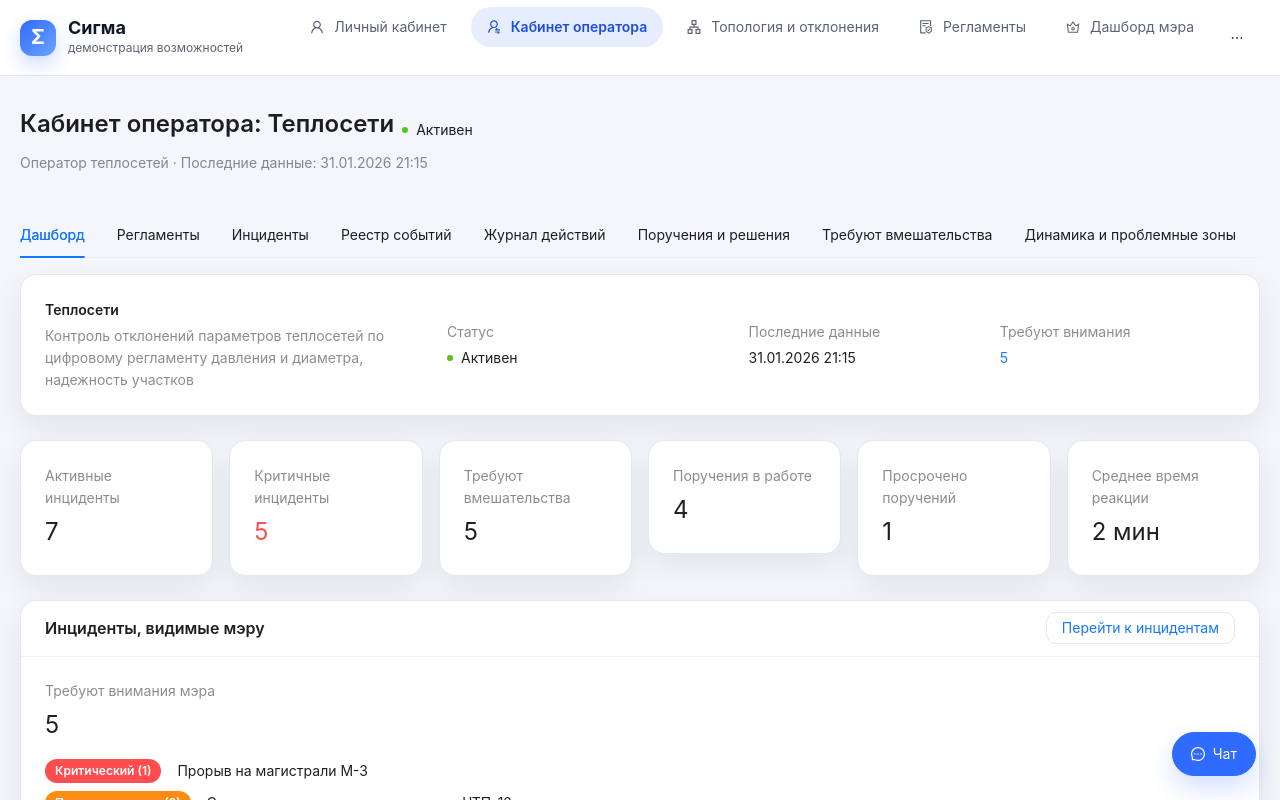
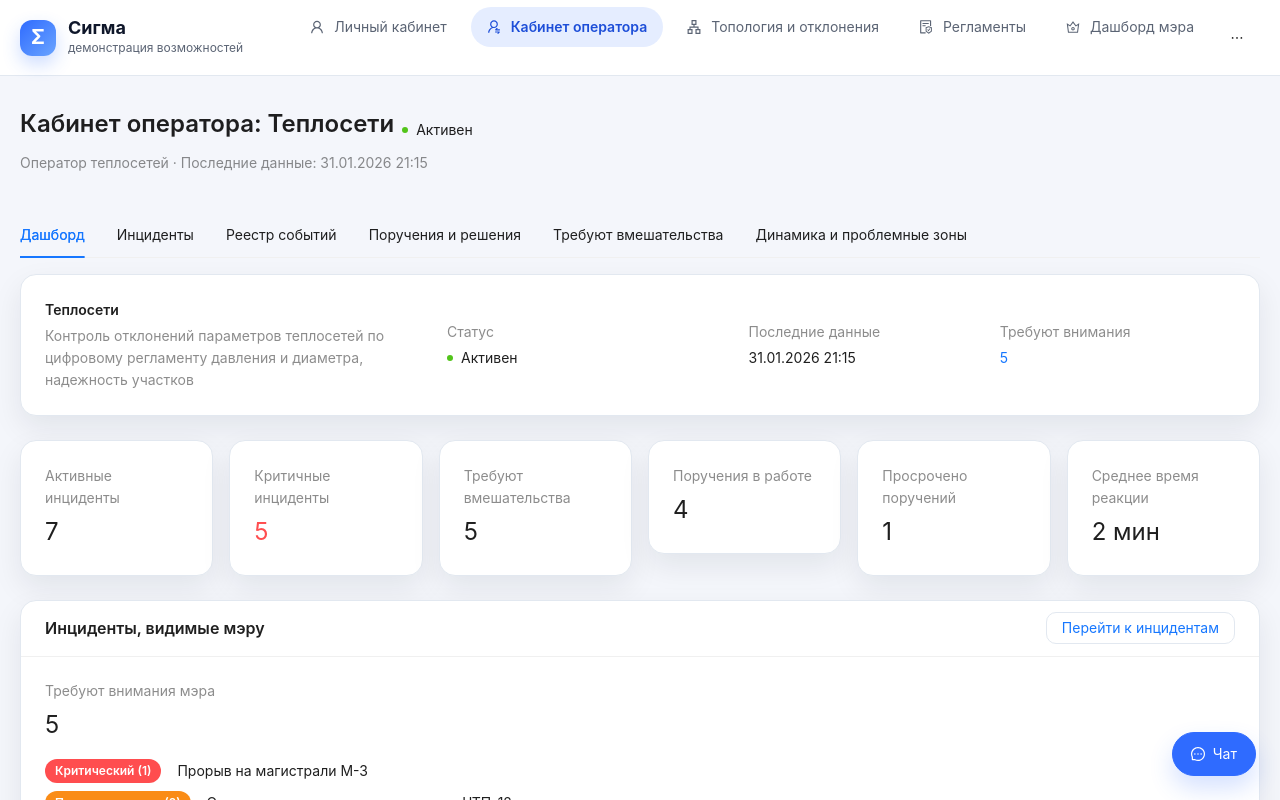
Before and after one commit to vadign/sigma-mvp-frontend, a React (Vite) app: page /operator/heat in a window 1280 px wide. Shown: the top 800 px of the page. Built offline with nearby package versions, Linux system fonts and the light colour scheme.

Commit message:
Hide regulations and action log in operator cabinet

```diff
--- a/src/pages/AgentPage.tsx
+++ b/src/pages/AgentPage.tsx
@@ -1053,11 +1053,15 @@ export function AgentWorkspace({ agentId, mode = 'assistant' }: AgentWorkspacePr
               </Space>
             ),
           },
+          ...(!isOperator
+            ? [
                 {
                   key: 'regulations',
                   label: 'Регламенты',
                   children: <AgentRegulationsPanel agentId={agent.id} />,
                 },
+              ]
+            : []),
           ...(isHeatAgent
             ? [
                 {
@@ -1163,9 +1167,11 @@ export function AgentWorkspace({ agentId, mode = 'assistant' }: AgentWorkspacePr
               </Card>
             ),
           },
+          ...(!isOperator
+            ? [
                 {
                   key: 'actions',
-            label: isOperator ? 'Журнал действий' : 'Журнал действий заместителя',
+                  label: 'Журнал действий заместителя',
                   children: (
                     <Card>
                       {actionLogByAgent.length > 0 ? (
@@ -1181,6 +1187,8 @@ export function AgentWorkspace({ agentId, mode = 'assistant' }: AgentWorkspacePr
                     </Card>
                   ),
                 },
+              ]
+            : []),
           {
             key: 'tasks',
             label: isOperator ? 'Поручения и решения' : 'Решения и поручения',
```
Lines whose indentation alone changed are shown as unchanged.
